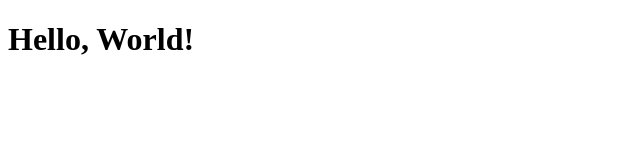
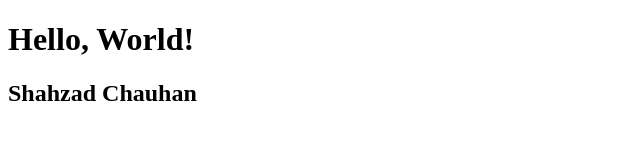
Before and after one commit to shahzad959/pro3, a plain HTML site: page index.html in a window 1280 px wide. Shown: the whole page, without its empty margins (0-640 px from the left). Drawn offline with Linux system fonts and the light colour scheme.

Commit message:
second commit

```diff
--- a/index.html
+++ b/index.html
@@ -7,5 +7,6 @@
 </head>
 <body>
     <h1>Hello, World!</h1>
+    <h2>Shahzad Chauhan</h2>
 </body>
 </html>
```
